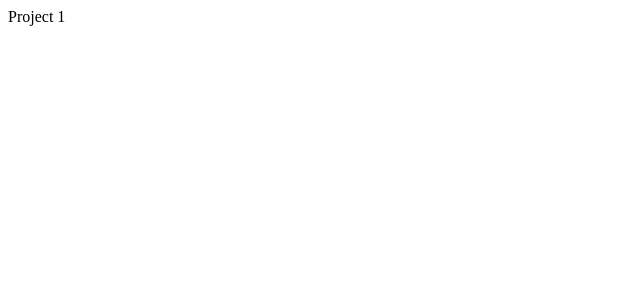
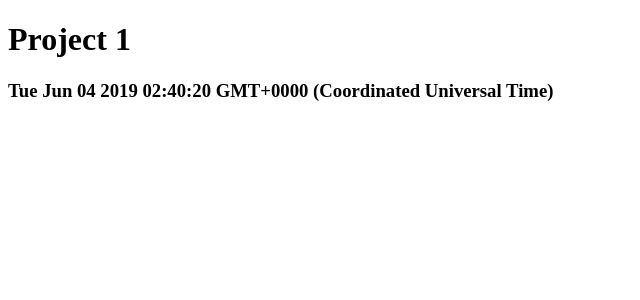
Before and after one commit to slon2k/react-basics, a React (Create React App) app: page / in a window 1280 px wide. Shown: the top 300 px of the page, without its empty margins (0-640 px from the left). Built offline with nearby package versions, Linux system fonts and the light colour scheme; the HTML template or start-up script is replaced by a standard one.

Commit message:
Add date

```diff
--- a/src/App.js
+++ b/src/App.js
@@ -1,11 +1,30 @@
-import React from 'react';
+import React, {Component} from 'react';
 
-function App() {
-  return (
-    <div>
-      Project 1
-    </div>
-  );
+export default class App extends Component {
+   state = {
+       time: ''
+   };
+
+   updateTime = () => {
+       this.setState({time: Date()});
+   };
+
+   componentDidMount() {
+       this.updateTime();
+       this.interval = setInterval(this.updateTime, 1000);
+   }
+
+    componentWillUnmount() {
+        clearInterval(this.interval);
+    }
+
+    render () {
+      const {time} = this.state;
+      return (
+          <div>
+              <h1>Project 1</h1>
+              <h3>{time}</h3>
+          </div>
+      )
+  }
 }
-
-export default App;
```
